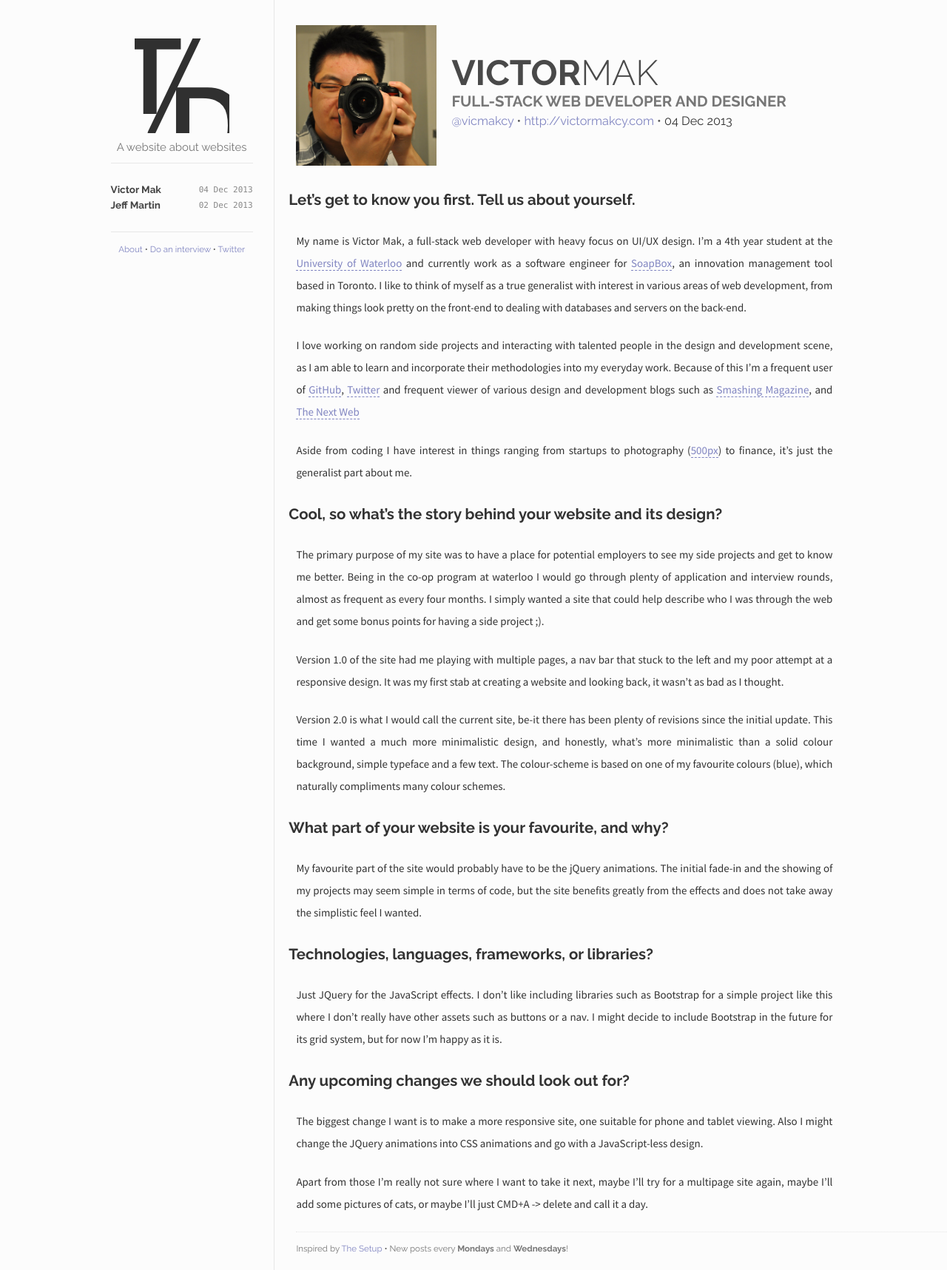
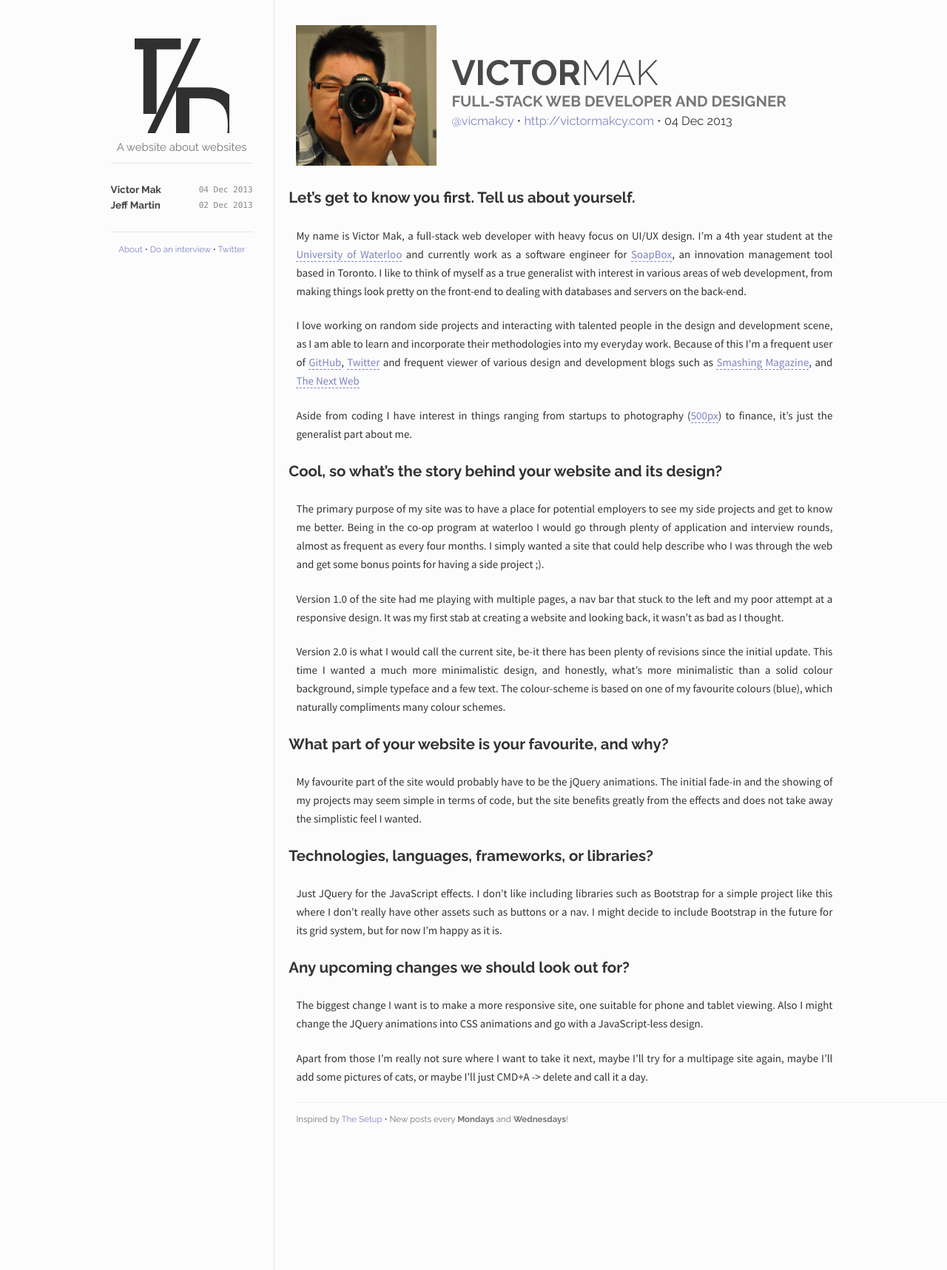
Before and after one commit to the-development/thedevelopment, a Jekyll site: the page built from index.html, in a window 1280 px wide. Shown: the whole page at 74% size. Built offline with Jekyll 4.4.1, drawn with Linux system fonts in a browser that asks for light colours; Markdown is read by kramdown in place of the engine named in the settings.

Commit message:
Shorter line height

```diff
--- a/css/main.css
+++ b/css/main.css
@@ -174,7 +174,7 @@ a:hover {
 }
 
 .post {
-  line-height: 30px;
+  line-height: 25px;
   max-width: 725px;
   clear: both;
 }
```
